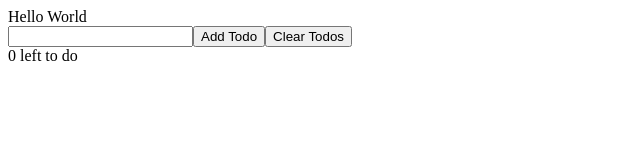
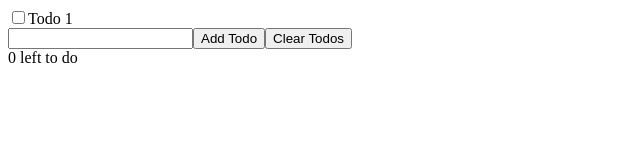
Before and after one commit to vinicius-godoy/TodoList-React, a React (Create React App) app: page / in a window 1280 px wide. Shown: the top 160 px of the page, without its empty margins (0-640 px from the left). Built offline with nearby package versions, Linux system fonts and the light colour scheme.

Commit message:
Cria Todo Component e Torna TodoList funcional

```diff
--- a/src/App.js
+++ b/src/App.js
@@ -1,10 +1,11 @@
-import React from 'react';
+import React, { useState} from 'react';
 import TodoList from './TodoList'
 
 function App() {
+  const [todos, setTodos] = useState([{ id: 1, name: 'Todo 1', complete: false}])
   return (
     <>
-    <TodoList />
+    <TodoList todos={todos} />
     <input type="text" />
     <button>Add Todo</button>
     <button>Clear Todos</button>
--- /dev/null
+++ b/src/Todo.js
@@ -0,0 +1,12 @@
+import React from 'react'
+
+export default function Todo({ todo }) {
+    return (
+        <div>
+            <label>
+                <input type="checkbox" checked={todo.complete} />
+                {todo.name}
+            </label>
+        </div>
+    )
+}
--- a/src/TodoList.js
+++ b/src/TodoList.js
@@ -1,9 +1,10 @@
 import React from 'react'
+import Todo from './Todo'
 
-export default function TodoList() {
+export default function TodoList({ todos}) {
     return (
-        <div>
-            Hello World
-        </div>
+        todos.map(todo => {
+            return <Todo key={todo.id} todo={todo} />
+        })
     )
 }
```
